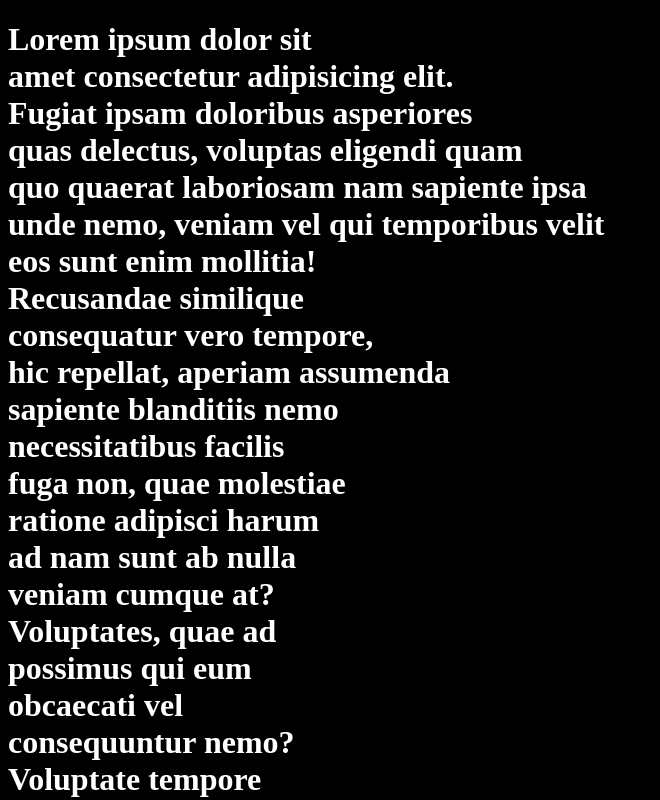
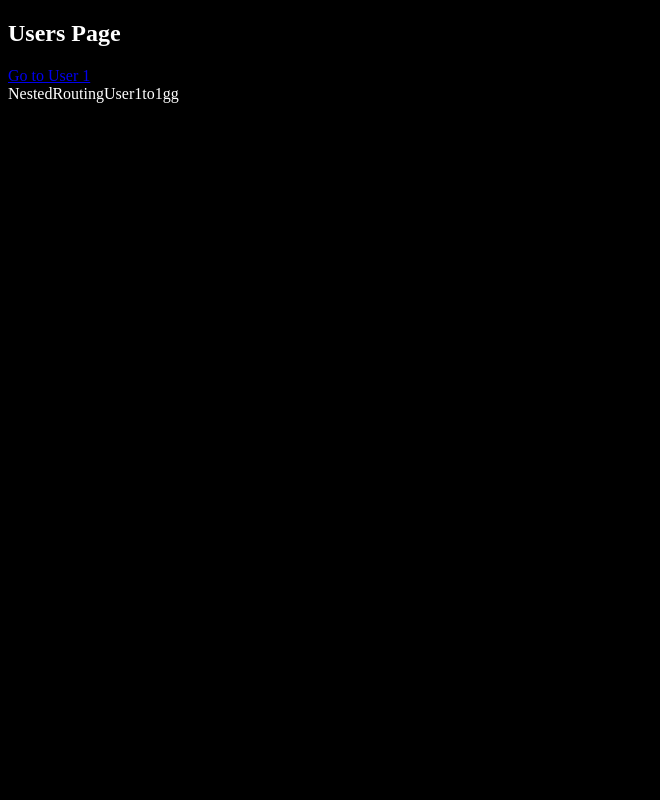
Before and after one commit to Chandrakishortiwari/REACT, a React (Vite) app: page /user/user1 in a window 1280 px wide. Shown: the top 800 px of the page, without its empty margins (0-660 px from the left). Built offline with nearby package versions, Linux system fonts and the light colour scheme.

Commit message:
work on Nested Routing in react router

```diff
--- a/src/App.jsx
+++ b/src/App.jsx
@@ -19,6 +19,7 @@ import UpdateAxios from "./Components/Axios_method/UpdateAxios";
 import Pagination from "./Components/Pagination/Pagination";
 import ButtomToTop from "./Components/ScrollButtomToTop/ButtomToTop";
 import GoTopButton from "./Components/ScrollButtomToTop/GoTopButton";
+import MainRought from "./Components/NestedRouting/MainRought";
 
 
 function App() {
@@ -71,7 +72,10 @@ function App() {
       {/* <Pagination /> */}
 
       {/* <ButtomToTop /> */}
-      <GoTopButton />
+      {/* <GoTopButton /> */}
+
+      {/* nested Routing */}
+      <MainRought />
 
 
     </>
--- /dev/null
+++ b/src/Components/NestedRouting/MainRought.jsx
@@ -0,0 +1,26 @@
+import React from 'react'
+import { BrowserRouter, Route, Routes } from 'react-router'
+import NestedRoutingHome from './NestedRoutingHome'
+import NestedRoutingAbout from './NestedRoutingAbout'
+import NestedRoutingUsers from './NestedRoutingUsers'
+import NestedRoutingUser1to1 from './NestedRoutingUser1to1'
+
+
+function MainRought() {
+  return (
+    <>
+     <BrowserRouter>
+     <Routes>
+        <Route path='/' element={<NestedRoutingHome />} />
+          <Route path='/about' element={<NestedRoutingAbout />} />
+            <Route path='/user' element={<NestedRoutingUsers  />} >
+                <Route path='user1' element={<NestedRoutingUser1to1 />} />
+
+            </Route>
+     </Routes>
+     </BrowserRouter>
+    </>
+  )
+}
+
+export default MainRought
--- /dev/null
+++ b/src/Components/NestedRouting/NestedRoutingAbout.jsx
@@ -0,0 +1,9 @@
+import React from 'react'
+
+function NestedRoutingAbout() {
+  return (
+    <div>NestedRoutingAbout</div>
+  )
+}
+
+export default NestedRoutingAbout
--- /dev/null
+++ b/src/Components/NestedRouting/NestedRoutingHome.jsx
@@ -0,0 +1,9 @@
+import React from 'react'
+
+function NestedRoutingHome() {
+  return (
+    <div>NestedRoutingHome</div>
+  )
+}
+
+export default NestedRoutingHome
--- /dev/null
+++ b/src/Components/NestedRouting/NestedRoutingUser1to1.jsx
@@ -0,0 +1,9 @@
+import React from 'react'
+
+function NestedRoutingUser1to1() {
+  return (
+    <div>NestedRoutingUser1to1gg</div>
+  )
+}
+
+export default NestedRoutingUser1to1
--- /dev/null
+++ b/src/Components/NestedRouting/NestedRoutingUsers.jsx
@@ -0,0 +1,16 @@
+import React from 'react'
+
+import { Outlet, Link } from 'react-router';
+
+function NestedRoutingUsers() {
+  return (
+   <div>
+      <h2>Users Page</h2>
+      <Link to="user1">Go to User 1</Link>
+
+      <Outlet /> {/* Nested route yahin render hoga */}
+    </div>
+  )
+}
+
+export default NestedRoutingUsers
```
